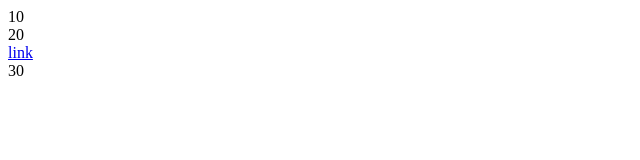
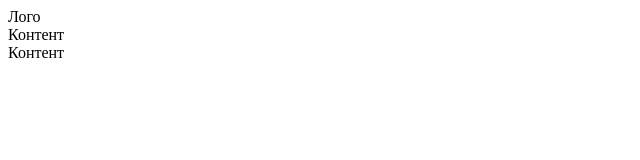
Before and after one commit to alinacriado/Course-Vue, a Vue app: page / in a window 1280 px wide. Shown: the top 160 px of the page, without its empty margins (0-640 px from the left). Built offline with nearby package versions, Linux system fonts and the light colour scheme.

Commit message:
Bind атрибутов

```diff
--- a/src/App.vue
+++ b/src/App.vue
@@ -1,15 +1,14 @@
 <script setup>
-const a = 10;
-let b = 20;
-const d = { a: 30 };
-let e = "<a href='/'>link</a>";
+const color = "blue";
+const id = "red";
 </script>
 
 <template>
-  <header>{{ a }}</header>
-  <main>{{ b }}</main>
-  <div v-html="e"></div>
-  <footer>{{ d.a }}</footer>
+  <header>Лого</header>
+  <!-- <main v-bind:class="color">Контент</main> -->
+  <main :class="color">Контент</main>
+  <!-- <div :id="id">Контент</div> -->
+  <div :id>Контент</div>
 </template>
 
 <style scoped></style>
```
